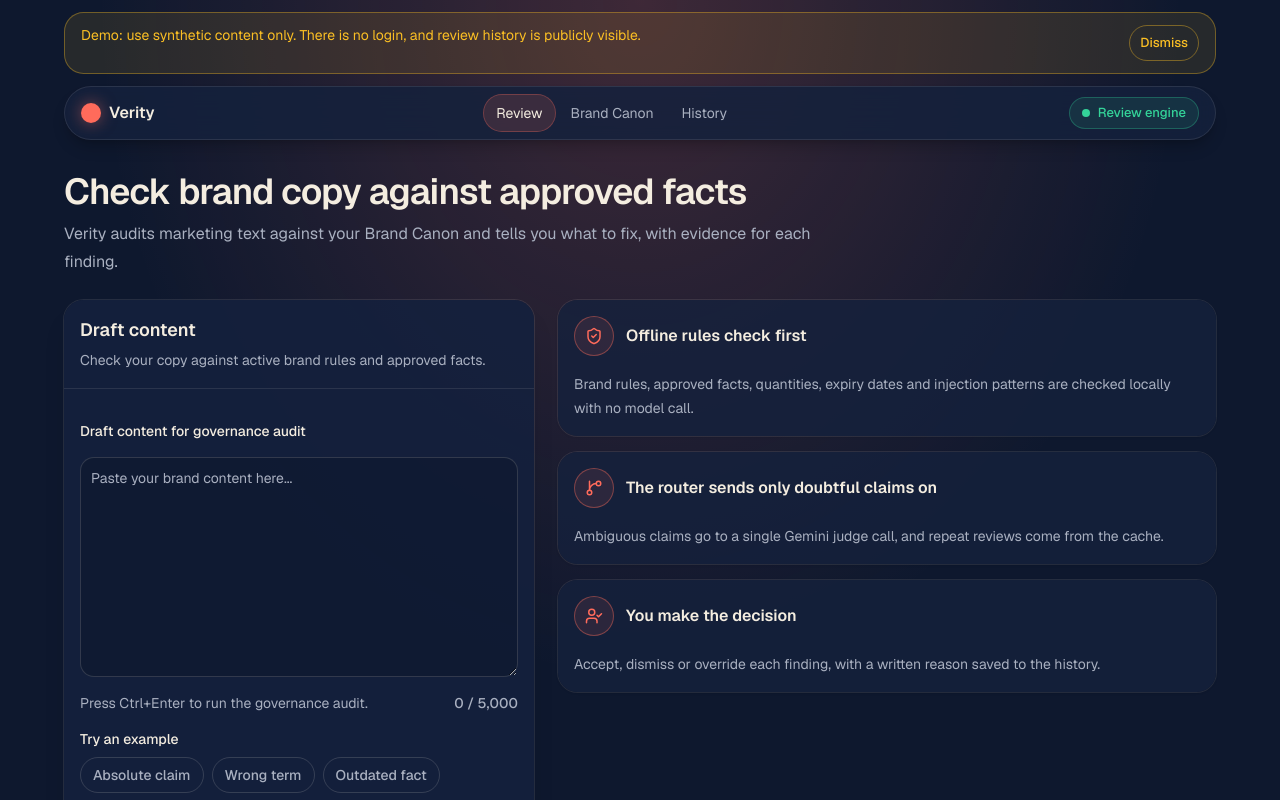
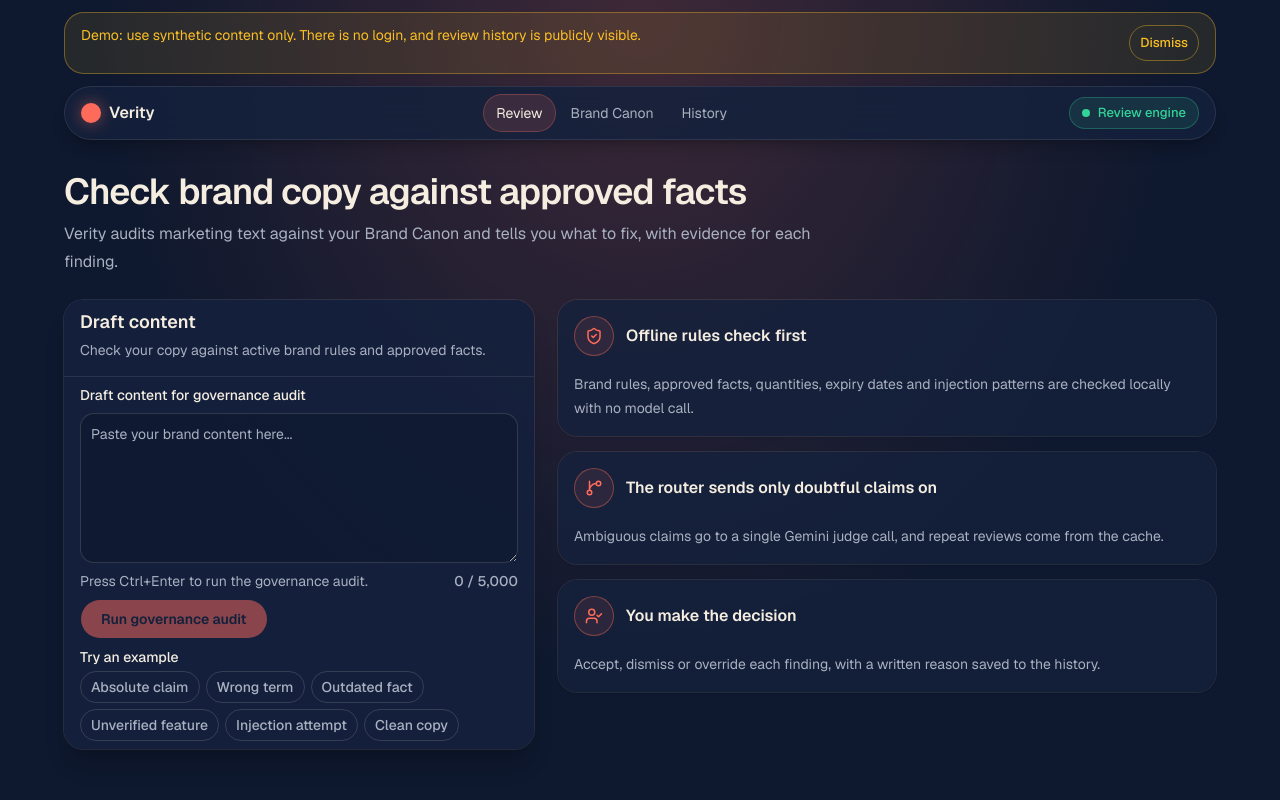
Before and after one commit to Re33e-y/VERITY, a Next.js app: page / in a window 1280 px wide. Shown: the top 800 px of the page. Built offline with nearby package versions, Linux system fonts and the light colour scheme.

Commit message:
Review page: audit button above the fold at 1366x768

```diff
--- a/app/page.tsx
+++ b/app/page.tsx
@@ -444,13 +444,13 @@ export default function Home() {
 
       <div className="grid items-start gap-6 lg:grid-cols-[minmax(0,5fr)_minmax(0,7fr)]">
         <div className="lg:sticky lg:top-24 lg:self-start">
-          <Card className="border-foreground/10 bg-card/90 shadow-xl shadow-black/15">
-            <CardHeader className="flex flex-row items-start justify-between gap-3 border-b border-foreground/10 pb-4">
+          <Card className="gap-0 border-foreground/10 bg-card/90 py-2 shadow-xl shadow-black/15">
+            <CardHeader className="flex flex-row items-start justify-between gap-3 border-b border-foreground/10 pb-1">
               <div>
                 <CardTitle className="text-lg font-semibold">
                   Draft content
                 </CardTitle>
-                <p className="mt-1 text-sm leading-6 text-muted-foreground">
+                <p className="mt-1 text-sm leading-5 text-muted-foreground">
                   Check your copy against active brand rules and approved facts.
                 </p>
               </div>
@@ -465,7 +465,7 @@ export default function Home() {
                 </Button>
               )}
             </CardHeader>
-            <CardContent className="space-y-4 pt-4">
+            <CardContent className="space-y-2 pt-2">
               <label
                 id="draft-label"
                 htmlFor="draft-content"
@@ -475,9 +475,9 @@ export default function Home() {
               </label>
               <Textarea
                 id="draft-content"
-                rows={7}
+                rows={5}
                 maxLength={MAX_CONTENT_CHARS}
-                className="min-h-[220px] scroll-mt-36 resize-y border-foreground/15 bg-background/60 text-base leading-6 focus-visible:border-ring focus-visible:ring-ring/50 lg:scroll-mt-24"
+                className="min-h-[150px] scroll-mt-36 resize-y border-foreground/15 bg-background/60 text-base leading-6 focus-visible:border-ring focus-visible:ring-ring/50 lg:scroll-mt-24"
                 placeholder="Paste your brand content here..."
                 value={content}
                 onChange={(event) => setContent(event.target.value)}
@@ -500,31 +500,7 @@ export default function Home() {
                 </p>
               </div>
 
-              <div>
-                <p className="mb-2 text-sm font-medium text-foreground">
-                  Try an example
-                </p>
-                <div className="flex flex-wrap gap-2">
-                  {SAMPLES.map((sample) => (
-                    <Button
-                      key={sample.label}
-                      type="button"
-                      variant="outline"
-                      aria-pressed={content === sample.text}
-                      className={`min-h-9 rounded-full px-3 ${
-                        content === sample.text
-                          ? "border-primary/60 bg-primary/10 text-foreground"
-                          : "border-foreground/15 bg-transparent text-muted-foreground hover:text-foreground"
-                      } scroll-mt-36 lg:scroll-mt-24`}
-                      onClick={() => setContent(sample.text)}
-                    >
-                      {sample.label}
-                    </Button>
-                  ))}
-                </div>
-              </div>
-
-              <div className="flex flex-wrap items-center gap-3 pt-1">
+              <div className="flex flex-wrap items-center gap-3">
                 <Button
                   type="button"
                   size="lg"
@@ -549,6 +525,31 @@ export default function Home() {
                   </span>
                 )}
               </div>
+
+              <div>
+                <p className="mb-1 text-sm font-medium text-foreground">
+                  Try an example
+                </p>
+                <div className="flex flex-wrap gap-1.5">
+                  {SAMPLES.map((sample) => (
+                    <Button
+                      key={sample.label}
+                      type="button"
+                      variant="outline"
+                      aria-pressed={content === sample.text}
+                      className={`min-h-8 rounded-full px-2.5 ${
+                        content === sample.text
+                          ? "border-primary/60 bg-primary/10 text-foreground"
+                          : "border-foreground/15 bg-transparent text-muted-foreground hover:text-foreground"
+                      } scroll-mt-36 lg:scroll-mt-24`}
+                      onClick={() => setContent(sample.text)}
+                    >
+                      {sample.label}
+                    </Button>
+                  ))}
+                </div>
+              </div>
+
             </CardContent>
           </Card>
         </div>
```
Also changed, not shown: WhatsApp Image 2026-11-05 at 9.37.40 PM (1).jpeg (deleted), WhatsApp Image 2026-11-05 at 9.37.40 PM.jpeg (deleted).
